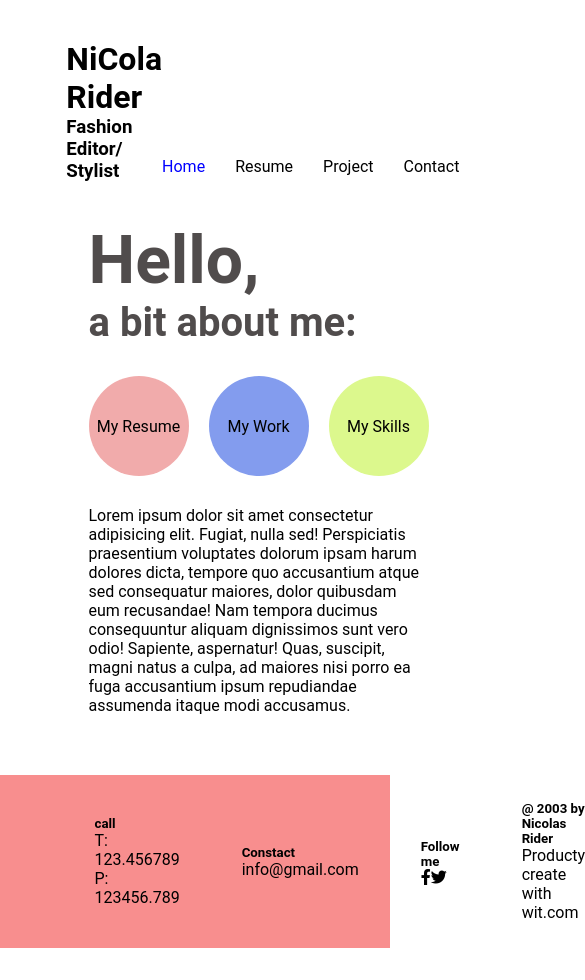
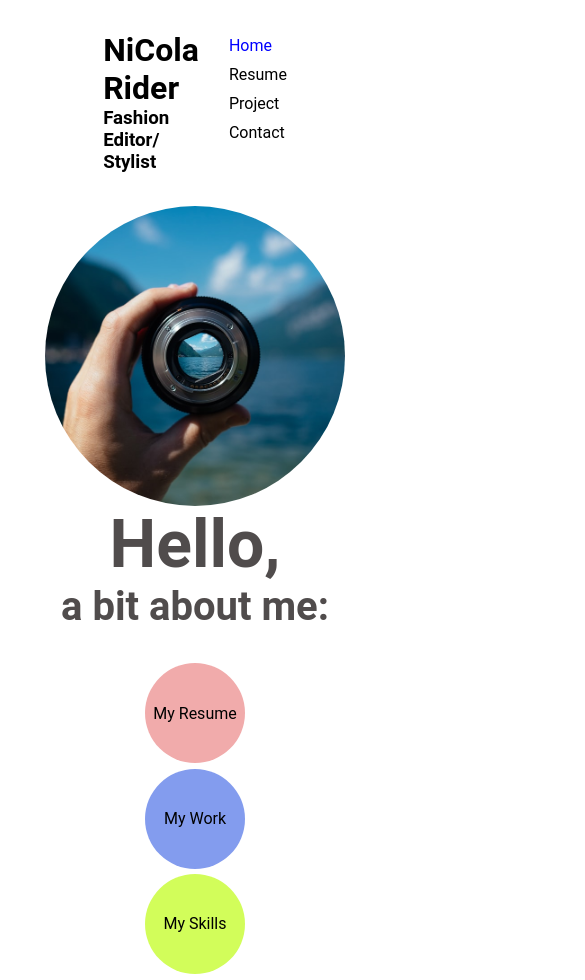
Before and after one commit to tryCod3/HTMLCSS-Rikai-Information-1, a plain HTML site: page index.html in a window 390 px wide. Shown: the top 980 px of the page, 585 px wide, since content can reach past the window. Before the commit the page ends 948 px from the top, so only its background shows below. Drawn offline with Linux system fonts and the light colour scheme; a web font is replaced by a local one.

Commit message:
feture(resposive): create resposive

```diff
--- a/index.html
+++ b/index.html
@@ -33,7 +33,7 @@
                     <img class="body_image_srcUser" src="./img/user.jfif" alt="user image" />
                 </div>
                 <div class="body_about">
-                    <div style="color: #504c4c">
+                    <div class="body_about_wrap" style="color: #504c4c">
                         <h1 class="body_about_text">Hello,</h1>
                         <h2 style="font-size: 40px">a bit about me:</h2>
                     </div>
@@ -62,7 +62,7 @@
                         <img class="body_image_srcUser" src="./img/icons8-user-30.png" alt="user" />
                     </div>
                     <div class="footer__infomation__about">
-                        <h5>call</h5>
+                        <p>call</p>
                         <p>T: 123.456789</p>
                         <p>P: 123456.789</p>
                     </div>
@@ -72,7 +72,7 @@
                         <img class="body_image_srcUser" src="./img/icons8-user-30.png" alt="user" />
                     </div>
                     <div class="footer__infomation__about">
-                        <h5>Constact</h5>
+                        <p>Constact</p>
                         <p>info@gmail.com</p>
                     </div>
                 </div>
@@ -81,11 +81,12 @@
                         <img class="body_image_srcUser" src="./img/icons8-user-30.png" alt="user" />
                     </div>
                     <div class="footer__infomation__about">
-                        <h5>Follow me</h5>
+                        <p>Follow me</p>
                         <div style="
 									display: flex;
 									width: 60%;
 									justify-content: space-between;
+									margin: auto;
 								">
                             <i class="fa-brands fa-facebook-f"></i>
                             <i class="fa-brands fa-twitter"></i>
@@ -97,7 +98,7 @@
                         <img class="body_image_srcUser" src="./img/icons8-user-30.png" alt="user" />
                     </div>
                     <div class="footer__infomation__about">
-                        <h5>@ 2003 by Nicolas Rider</h5>
+                        <p>@ 2003 by Nicolas Rider</p>
                         <p>Producty create with wit.com</p>
                     </div>
                 </div>
--- a/style.css
+++ b/style.css
@@ -6,12 +6,13 @@
     font-family: "Roboto";
 }
 
+body {
+    height: 100%;
+    width: 100%;
+}
+
 ul {
     list-style: none;
-}
-
-.oval+.oval {
-    margin-left: 20px;
 }
 
 .oval {
@@ -20,11 +21,13 @@ ul {
     background-color: rgb(241, 171, 171);
     border-radius: 50%;
     display: flex;
+    margin: 1% 1%;
 }
 
 #container {
-    margin-top: 40px;
-    height: 100%;
+    padding-top: 31px;
+    display: flex;
+    flex-direction: column;
 }
 
 .center {
@@ -40,7 +43,7 @@ ul {
 }
 
 .bg_yellow {
-    background-color: rgb(220, 248, 141);
+    background-color: rgb(210, 253, 90);
 }
 
 .itemChoise {
@@ -52,7 +55,6 @@ ul {
 }
 
 .Header_Body_Wraper {
-    width: 70%;
     margin: auto;
 }
 
@@ -78,8 +80,9 @@ ul {
 
 .Body {
     display: flex;
-    margin: 60px 0;
     margin-right: -20px;
+    width: 70%;
+    margin: 6% auto;
 }
 
 .body_image {
@@ -87,12 +90,7 @@ ul {
     height: 300px;
     overflow: hidden;
     border-radius: 50%;
-}
-
-.body_image_srcUser {
-    width: 100%;
-    height: 100%;
-    object-fit: cover;
+    margin: 10px 0;
 }
 
 .body_image_srcUser {
@@ -102,7 +100,7 @@ ul {
 }
 
 .body_about {
-    flex-basis: 50%;
+    flex: 1;
     margin-left: 30px;
     margin-top: -20px;
 }
@@ -122,14 +120,12 @@ ul {
 
 .footer {
     display: flex;
-    margin: auto;
     background-color: rgb(248, 142, 142);
 }
 
 .footer_wrap {
     display: flex;
     justify-content: space-between;
-    width: 70%;
     margin: auto;
 }
 
@@ -150,3 +146,50 @@ ul {
     margin: auto;
     margin-left: 10px;
 }
+
+@media only screen and (max-width: 768px) {
+    .container {
+        margin: auto;
+    }
+    .footer__infomation {
+        flex-direction: column;
+        text-align: center;
+    }
+    .header__nav {
+        align-items: start;
+        margin-left: 30px;
+    }
+    .header__nav_link {
+        flex-direction: column;
+    }
+    .item {
+        margin: 0 !important;
+        margin: 5px 0 !important;
+    }
+    .Header {
+        width: 0;
+        justify-content: center;
+    }
+    .Body,
+    .body_about_listItem,
+    .footer_wrap {
+        flex-direction: column;
+        align-items: center;
+        justify-content: center;
+        text-align: center;
+    }
+    .body_about_wrap {
+        text-align: center;
+        margin: 10px 0;
+        flex-direction: column;
+    }
+    .body_about {
+        margin-left: 0 !important;
+    }
+    .body_about_des {
+        text-align: center;
+    }
+    .footer__infomation__about {
+        margin-left: 0;
+    }
+}
```
